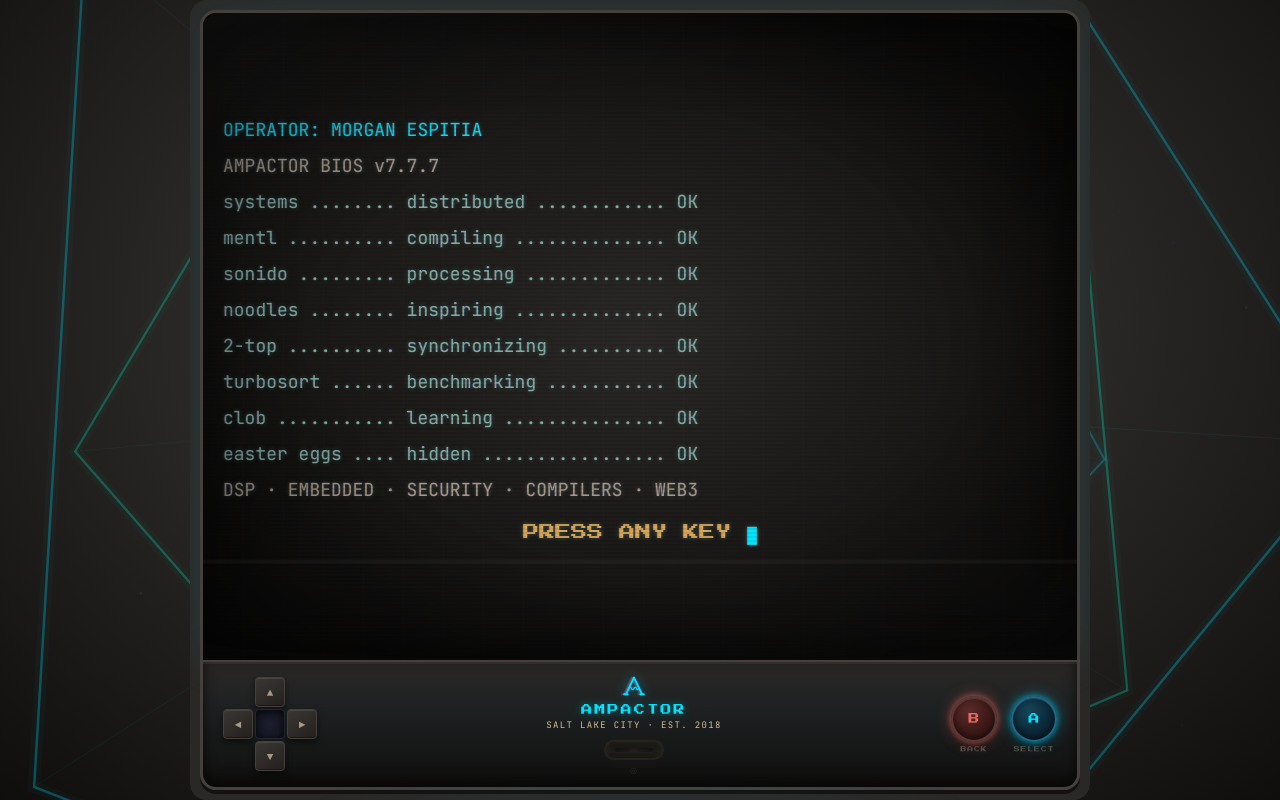
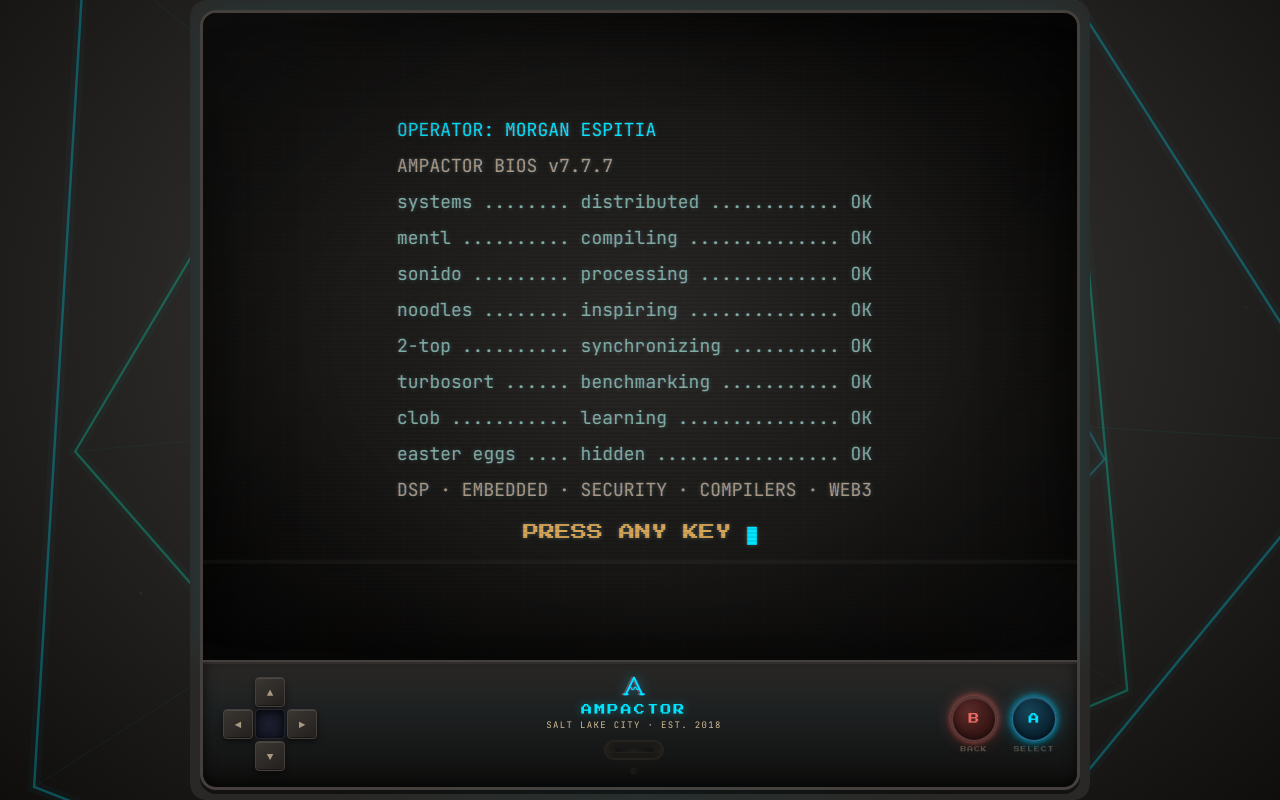
Before and after one commit to ampactor-labs/ampactor-labs.github.io, a React (Vite) app: page / in a window 1280 px wide. Built offline with nearby package versions, Linux system fonts and the light colour scheme.

Commit message:
center-align bootscreen text

```diff
--- a/src/components/screens/BootScreen.jsx
+++ b/src/components/screens/BootScreen.jsx
@@ -6,6 +6,8 @@
   fs,
   screenWidth = 400,
 }) {
+  const bootColumnWidth = `${Math.max(1, ...lines.map((line) => line.length))}ch`;
+
   if (bootPhase === 0) {
     return (
       <div
@@ -145,6 +147,7 @@
         height: "100%",
         display: "flex",
         flexDirection: "column",
+        alignItems: "center",
         justifyContent: "center",
         position: "relative",
       }}
@@ -165,7 +168,16 @@
       >
         {/* [ SKIP ] */}
       </div>
-      <div style={{ fontSize: Math.min(fs(14), screenWidth / 28), lineHeight: 2, whiteSpace: "nowrap" }}>
+      <div
+        style={{
+          fontSize: Math.min(fs(14), screenWidth / 28),
+          lineHeight: 2,
+          maxWidth: "100%",
+          textAlign: "left",
+          whiteSpace: "nowrap",
+          width: bootColumnWidth,
+        }}
+      >
         {lines.slice(0, currentLine + 1).map((line, i) => (
           <div
             key={i}
```
Also changed, not shown: 1 other file (tests, documents, lock files or other folders).
